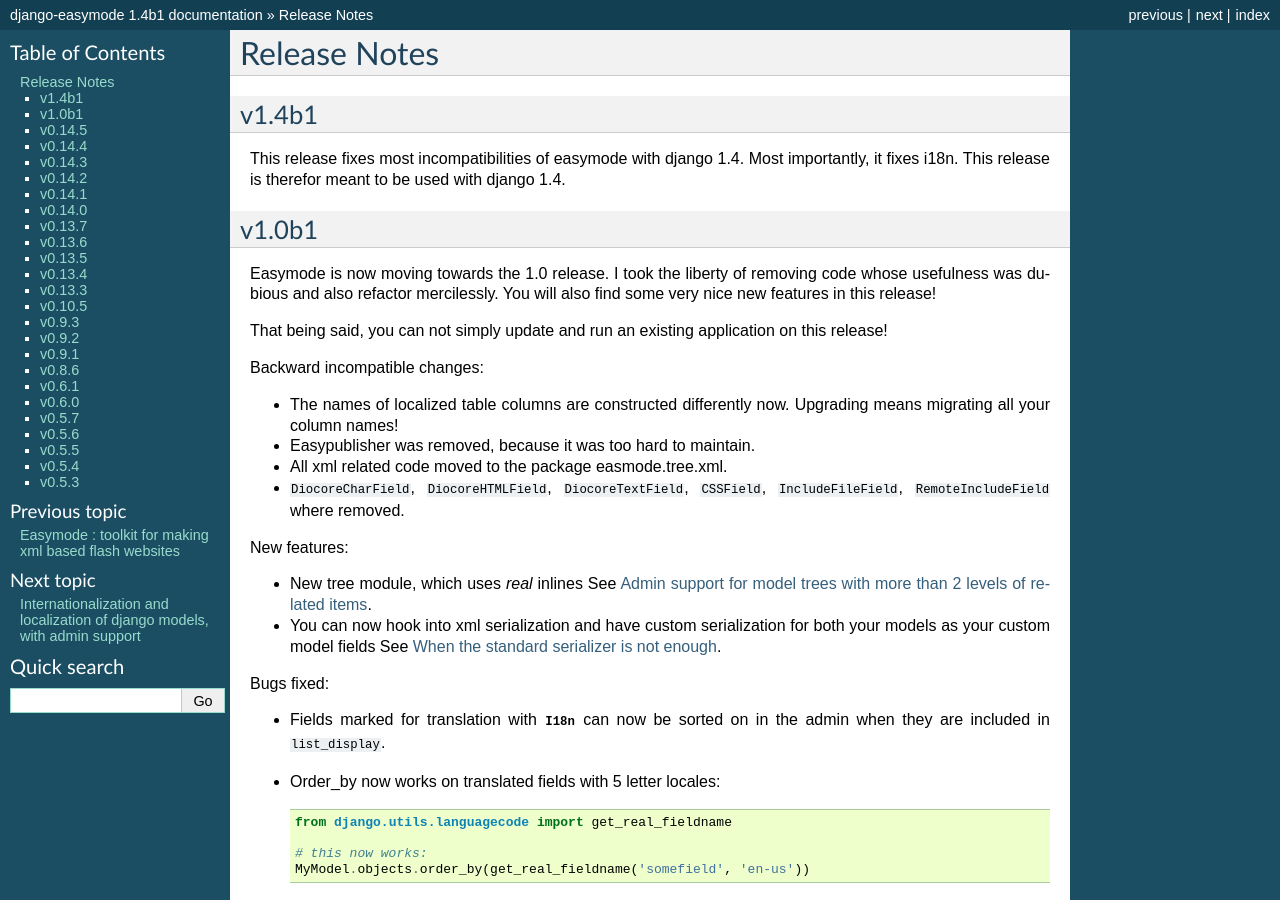
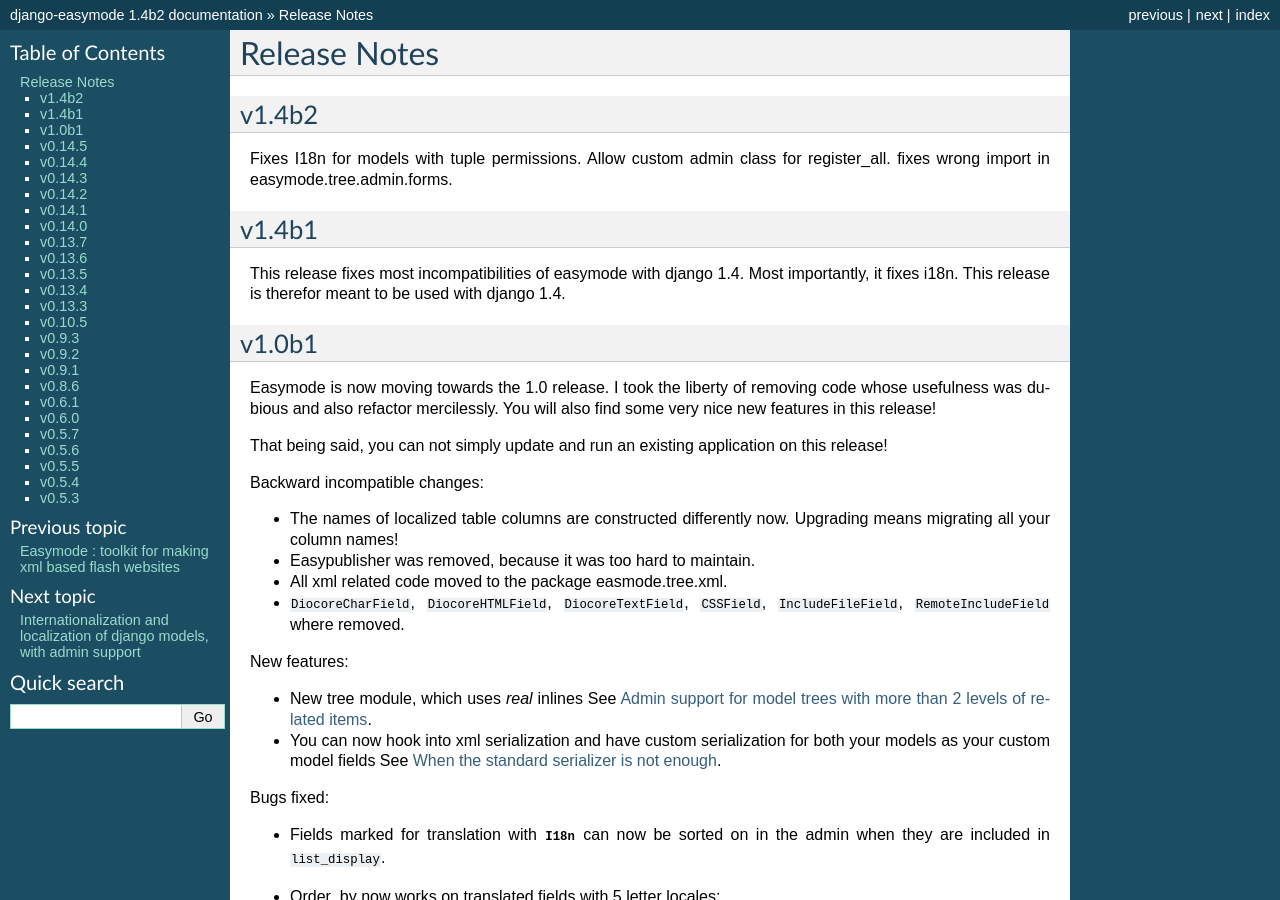
Before and after one commit to specialunderwear/django-easymode, a Sphinx documentation site: the page built from docs/changes.rst, in a window 1280 px wide and 900 px high. Built offline with Sphinx 7.4.7, drawn with Linux system fonts in a browser that asks for light colours; some of the changed text lies outside the part shown.

Commit message:
New release.

```diff
--- a/docs/changes.rst
+++ b/docs/changes.rst
@@ -1,5 +1,12 @@
 Release Notes
 =============
+
+v1.4b2
+------
+
+Fixes I18n for models with tuple permissions.
+Allow custom admin class for register_all.
+fixes wrong import in easymode.tree.admin.forms.
 
 v1.4b1
 ------
--- a/setup.py
+++ b/setup.py
@@ -15,7 +15,7 @@
 
 release notes at http://packages.python.org/django-easymode/changes.html"""
 
-version = '1.4b1'
+version = '1.4b2'
 packages = []
 data_files = []
 
```
